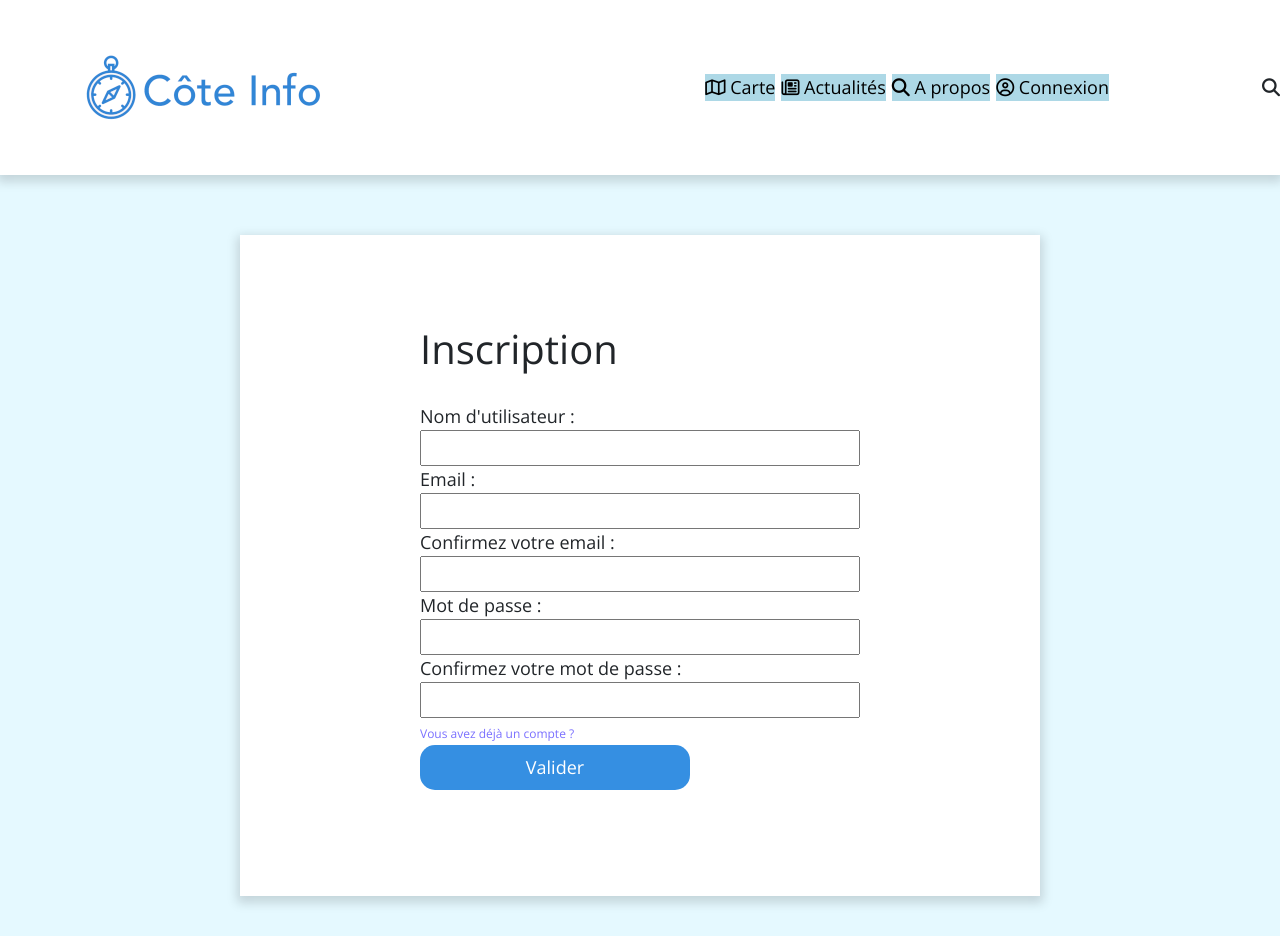
After one commit to odium-bt/Cote-Info, a PHP site: template app/View/inscription_view.php in a window 1280 px wide. The commit adds this page. Run offline with PHP 8.4, Linux system fonts and the light colour scheme; the template is opened without the code that fills it, so the values that code supplies are empty.

Commit message:
controller, modèle et html formulaire d'inscription complétés

```diff
--- a/app/Controller/Route.php
+++ b/app/Controller/Route.php
@@ -32,8 +32,11 @@ class Route
             case "login":
                 new Login;
                 break;
+            case "register":
+                new RegisterForm;
+                break;
             case "station":
-                // Si un station ID est trouvé, continue à page station
+                // Si aucun ID station est trouvé, affiche la page 404
                 if (isset($_GET["stationID"])) {
                     new Station;
                 } else {
--- a/app/Model/singleton.php
+++ b/app/Model/Database.php
@@ -1,8 +1,13 @@
 <?php
 
+namespace CoteInfo\Model;
+
+use PDO;
+use PDOException;
 /*
  *  Classe principale de l'objet de connexion PDO
  */
+
 class Database
 {
     private static $instance = null;
--- /dev/null
+++ b/app/View/inscription_view.php
@@ -0,0 +1,59 @@
+<main class="content">
+    <div class="flex">
+        <!-- Formulaire de connexion -->
+        <div class="box">
+            <form class="form" action="?action=register" method="post">
+                <h1>Inscription</h1>
+
+                <div class="form-group">
+                    <label for="username">Nom d'utilisateur : </label><br>
+                    <input type="text" name="username" id="username"
+                        value=<?php // Garde la valeur si pas d'erreurs, efface si il y en a
+                                if (!isset($this->errors["username"])) {
+                                    echo $_POST["username"] ?? '';
+                                } else {
+                                    echo '';
+                                }; ?>>
+                    <?php if (isset($this->errors['username'])) echo ("<br><span class='error'>" . $this->errors['username'] . "</span>"); ?>
+                </div>
+
+                <div class="form-group">
+                    <label for="email">Email : </label><br>
+                    <input type="text" name="email" id="email"
+                        value=<?php // Garde la valeur si pas d'erreurs, efface si il y en a
+                                if (!isset($this->errors["email"])) {
+                                    echo $_POST["email"] ?? '';
+                                } else {
+                                    echo '';
+                                }; ?>>
+                    <?php if (isset($this->errors['email'])) echo ("<br><span class='error'>" . $this->errors['email'] . "</span>"); ?>
+                </div>
+
+                <div class="form-group">
+                    <label for="email-confirm">Confirmez votre email : </label><br>
+                    <input type="text" name="email-confirm" id="email-confirm">
+                    <?php if (isset($this->errors['email-confirm'])) echo ("<br><span class='error'>" . $this->errors['email-confirm'] . "</span>"); ?>
+                </div>
+
+                <div class="form-group">
+                    <label for="password">Mot de passe : </label><br>
+                    <input type="password" name="password" id="password">
+                    <?php if (isset($this->errors["password"])) echo ("<br><span class='error'>" . $this->errors["password"] . "</span>"); ?>
+                </div>
+
+                <div class="form-group">
+                    <label for="password-confirm">Confirmez votre mot de passe : </label><br>
+                    <input type="password" name="password-confirm" id="password-confirm">
+                    <?php if (isset($this->errors["password-confirm"])) echo ("<br><span class='error'>" . $this->errors["password-confirm"] . "</span>"); ?>
+                </div>
+
+                <a class="blue-link" href="?action=login">Vous avez déjà un compte ?</a>
+
+                <p>
+                    <input type="submit" class="button" value="Valider">
+                </p>
+            </form>
+        </div>
+        <!---->
+    </div>
+</main>
--- a/public/styles/style.css
+++ b/public/styles/style.css
@@ -29,6 +29,13 @@ a {
   color: #000;
 }
 
+.blue-link {
+  color: rgb(122, 112, 255);
+}
+.blue-link:hover {
+  text-decoration: underline;
+}
+
 ul {
   list-style-type: none;
   padding: 0;
@@ -47,7 +54,6 @@ body {
 
 .box {
   background-color: white;
-  border-radius: 20px;
   box-shadow: 0px 4px 10px 3px rgba(0, 0, 0, 0.1450980392);
 }
 
@@ -61,23 +67,39 @@ h1 {
   margin-bottom: 30px;
 }
 
-/* -- Forms -- */
-.form-group {
-  --pad: .75rem;
-  position: relative;
+.button {
+  border: none;
+  border-radius: 15px;
+  background-color: #358fe2;
+  color: #fff;
+  font-size: 18px;
+  width: 15em;
+  height: 2.5em;
 }
 
-label {
-  position: absolute;
-  left: var(--pad);
-  top: var(--pad);
-  pointer-events: none;
+/* -- Forms -- */
+.flex {
+  display: flex;
+  justify-content: center;
 }
 
-input:focus + label,
-input:not(:placeholder-shown) + label {
-  transform: translateY(calc(-50% - var(--pad))) scale(0.8);
-  color: var(--accent);
+.form {
+  padding: 5em 10em;
+  width: 800px;
+}
+.form a {
+  font-size: 12px;
+}
+
+input {
+  height: 2em;
+  width: 100%;
+}
+
+.error {
+  color: red;
+  font-size: 0.8em;
+  font-style: oblique;
 }
 
 /* ===== Head ===== */
@@ -121,6 +143,7 @@ header nav ul li {
 .map {
   margin: 5% 5% 0% 5%;
   position: relative;
+  border-radius: 20px;
 }
 .map__title {
   color: rgb(150, 210, 245);
@@ -162,11 +185,5 @@ header nav ul li {
   text-align: right;
   padding: 5px;
 }
-.map .map-credit a {
-  color: rgb(122, 112, 255);
-}
-.map .map-credit a:hover {
-  text-decoration: underline;
-}
 
 /*# sourceMappingURL=style.css.map */
--- a/sass/_couleurs.scss
+++ b/sass/_couleurs.scss
@@ -1 +1,4 @@
 // _couleurs.scss
+
+$primaryColor: #358fe2;
+$secondaryColor: #E5F9FF;
--- a/sass/style.scss
+++ b/sass/style.scss
@@ -10,7 +10,17 @@
 a {
     text-decoration: none;
     color: #000;
+
 }
+
+.blue-link {
+    color: rgb(122, 112, 255);
+
+    &:hover {
+        text-decoration: underline;
+    }
+}
+
 
 ul {
     list-style-type: none;
@@ -18,10 +28,8 @@ ul {
     margin: 0;
 }
 
-.contenu {}
-
 body {
-    background-color: #E5F9FF;
+    background-color: $secondaryColor;
     font-family: $fontTexte;
     font-size: 18px;
 }
@@ -32,7 +40,6 @@ body {
 
 .box {
     background-color: white;
-    border-radius: 20px;
     box-shadow: 0px 4px 10px 3px #00000025;
 }
 
@@ -46,24 +53,41 @@ h1 {
     margin-bottom: 30px;
 }
 
-/* -- Forms -- */
-.form-group {
-    --pad: .75rem;
-    position: relative;
+.button {
+    border: none;
+    border-radius: 15px;
+    background-color: $primaryColor;
+    color: #fff;
+    font-size: 18px;
+    width: 15em;
+    height: 2.5em;
 }
 
-label {
-    position: absolute;
-    left: var(--pad);
-    top: var(--pad);
-    pointer-events: none;
+/* -- Forms -- */
+.flex {
+    display: flex;
+    justify-content: center;
 }
 
+.form {
 
-input:focus+label,
-input:not(:placeholder-shown)+label {
-    transform: translateY(calc(-50% - var(--pad))) scale(.8);
-    color: var(--accent);
+    padding: 5em 10em;
+    width: 800px;
+
+    a {
+        font-size: 12px;
+    }
+}
+
+input {
+    height: 2em;
+    width: 100%;
+}
+
+.error {
+    color: red;
+    font-size: 0.8em;
+    font-style: oblique;
 }
 
 /* ===== Head ===== */
@@ -113,6 +137,7 @@ header {
 .map {
     margin: 5% 5% 0% 5%;
     position: relative;
+    border-radius: 20px;
 
     // .box {}
 
@@ -166,13 +191,5 @@ header {
         font-size: small;
         text-align: right;
         padding: 5px;
-
-        a {
-            color: rgb(122, 112, 255);
-
-            &:hover {
-                text-decoration: underline;
-            }
-        }
     }
 }
```
Also changed, not shown: app/Controller/RegisterForm.php (added, +124 -0 lines), app/Model/Model.php (+22 -11 lines), app/Model/UserModel.php (+19 -3 lines), app/View/accueil_view.php (+4 -4 lines), app/View/connexion_view.php (+15 -8 lines), app/View/inscription_succes_vue.php (added, +12 -0 lines), app/Controller/Register.php (added), 1 other file.
